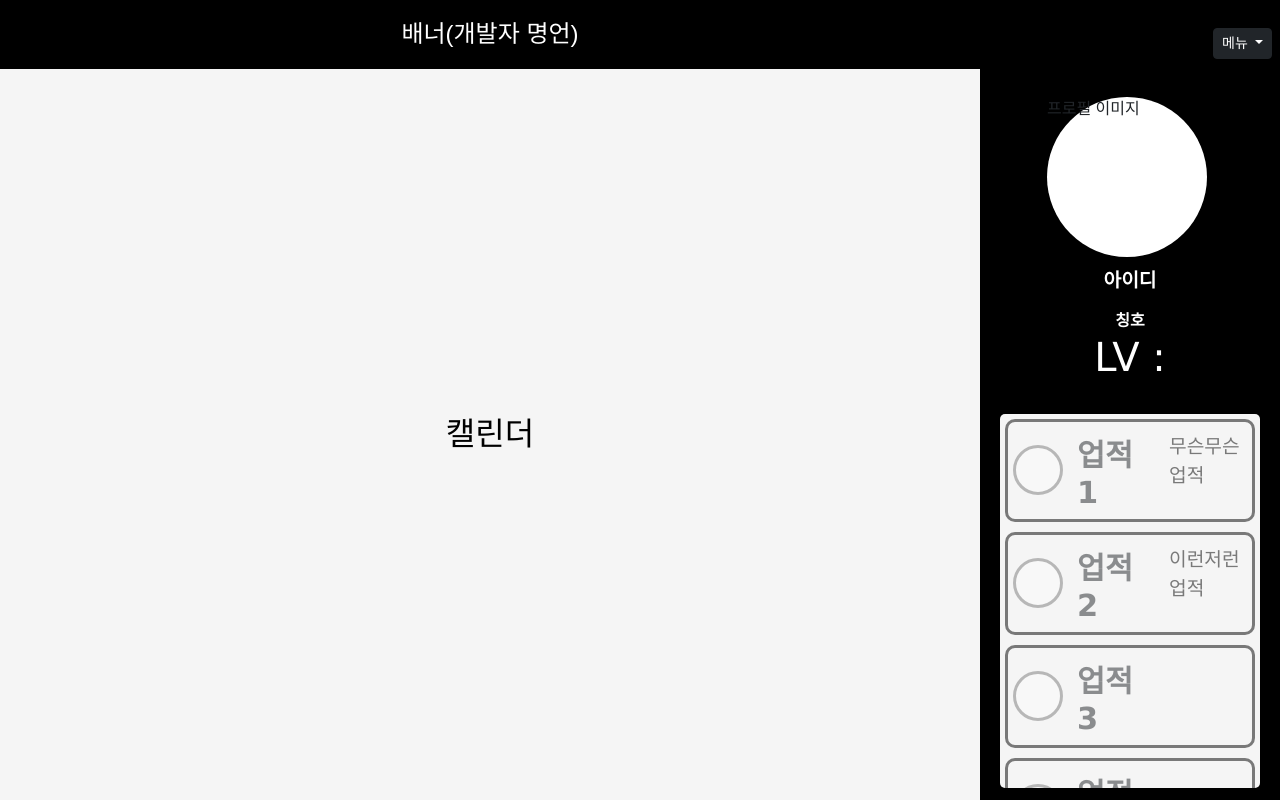
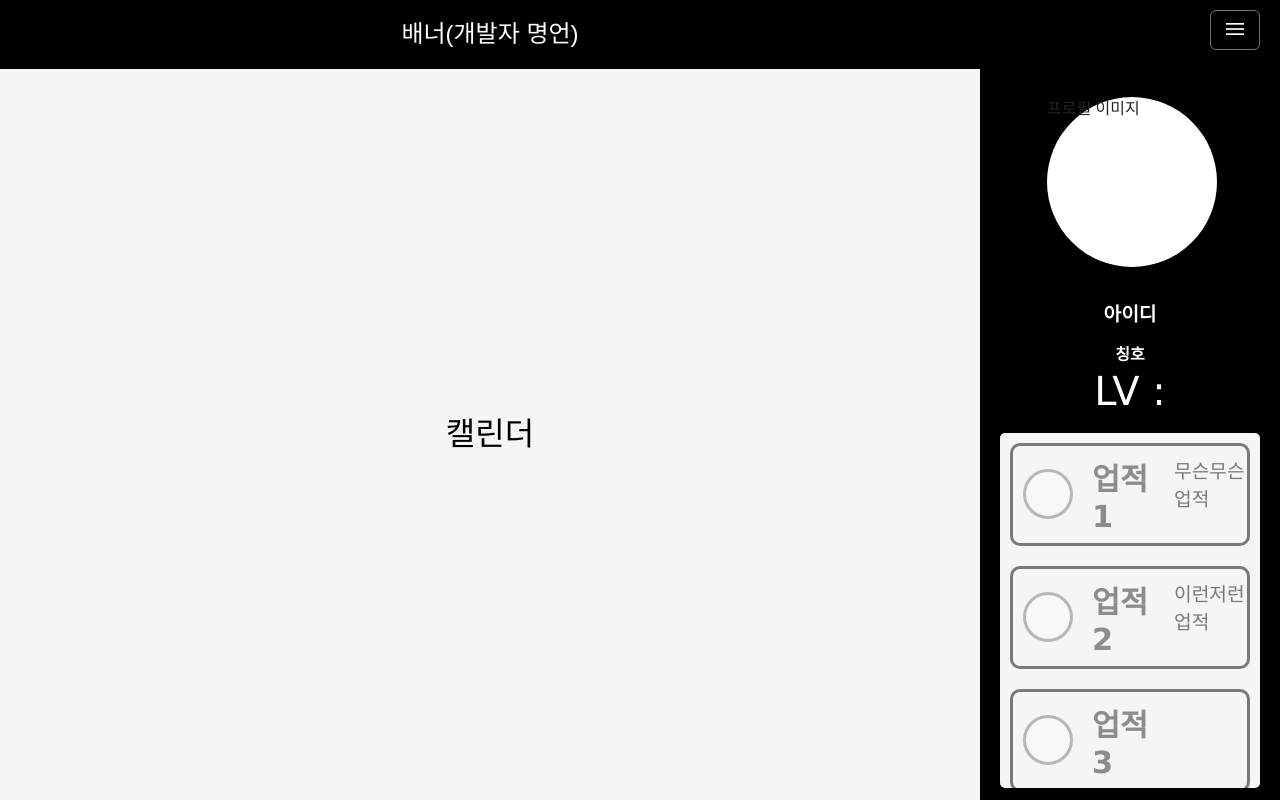
Before and after one commit to KDT-Project-Team3/DevLog, a plain HTML site: page Diary_for_DEV/index.html in a window 1280 px wide. Both pictures are taken after a click on the element "프로필 이미지". Drawn offline with nearby package versions, Linux system fonts and the light colour scheme.

Commit message:
메뉴버튼 변경

```diff
--- a/Diary_for_DEV/index.html
+++ b/Diary_for_DEV/index.html
@@ -14,13 +14,16 @@
           integrity="sha384-YvpcrYf0tY3lHB60NNkmXc5s9fDVZLESaAA55NDzOxhy9GkcIdslK1eN7N6jIeHz"
           crossorigin="anonymous"></script>
 
+
   <!-- 리셋 스타일시트-->
   <link src="reset.css" type = "text/css" rel="stylesheet" />
 
   <!-- 커스텀 스타일시트 -->
   <link rel="stylesheet" href="style.css">
     <script defer src="script.js"></script>
-</head>
+
+<!-- 아이콘-->
+    <link rel="stylesheet" href="https://fonts.googleapis.com/css2?family=Material+Symbols+Outlined:opsz,wght,FILL,GRAD@20..48,100..700,0..1,-50..200&icon_names=menu" /></head>
 
 <!-- TODO : 업적 height 상대단위 수정 필요(화면별로 비율 달라짐)-->
 
@@ -36,18 +39,23 @@
   </div>
 
   <aside class="sidebar">
+<!--    메뉴 버튼 -->
+      <button class="menuBtn btn btn-secondary" type="button" data-bs-toggle="offcanvas" data-bs-target="#offcanvasRight" aria-controls="offcanvasRight">
+          <span class="material-symbols-outlined">menu</span>
+      </button>
 
-<!--    메뉴 버튼 -->
-    <div class="menu_button dropdown d-inline btn-lg">
-      <button class="menu_dropdown btn btn-dark btn-sm dropdown-toggle" type="button" id="menuDropdown" data-bs-toggle="dropdown" aria-expanded="false">
-        <span id="dropdownMenu">메뉴</span>
-      </button>
-      <ul class="dropdown-menu">
-        <li><a class="dropdown-menu" href="#">메뉴1</a></li>
-        <li><a class="dropdown-menu" href="#">메뉴2</a></li>
-        <li><a class="dropdown-menu" href="#">메뉴3</a></li>
-      </ul>
-    </div>
+      <!-- Offcanvas 메뉴 -->
+      <div class="offcanvas offcanvas-end" tabindex="-1" id="offcanvasRight" aria-labelledby="offcanvasRightLabel">
+          <div class="offcanvas-header">
+              <h5 class="offcanvas-title" id="offcanvasRightLabel">메뉴</h5>
+              <button type="button" class="btn-close" data-bs-dismiss="offcanvas" aria-label="Close"></button>
+          </div>
+          <div class="offcanvas-body">
+              <a href="#" class="d-block mb-2">메뉴1</a>
+              <a href="#" class="d-block">메뉴2</a>
+          </div>
+      </div>
+
 
     <div class="profileLayout">
       <div class="profileImg">프로필 이미지</div>
@@ -88,6 +96,7 @@
         <div class="exp-bar">70%</div>
       </div>
     </div>
+
 
 <!--  todo : 업적 처럼 특수효과 추가 하기-->
     <div class="medalBox">
--- a/Diary_for_DEV/script.js
+++ b/Diary_for_DEV/script.js
@@ -1,9 +1,11 @@
 document.addEventListener("DOMContentLoaded", function () {
     const sidebar = document.querySelector(".sidebar");
+    const profileLayout = document.querySelector(".profileLayout");
     const profileInner = document.querySelector(".profileInner");
     const profileImg = document.querySelector(".profileImg");
     const expBar = document.querySelector(".exp");
     const medalBox = document.querySelector(".medalBox");
+    const medal = document.querySelectorAll(".medal");
     const userInfoLayout = document.querySelector(".userInfoLayout");
     const profile = document.querySelector(".profile");
 
@@ -22,11 +24,13 @@ document.addEventListener("DOMContentLoaded", function () {
         userInfoLayout.classList.add("profileInvisible");
 
         //프로필 비율
-        // profileLayout.style.marginLeft = "0";
-        profileImg.style.width = "120px";
-        profileImg.style.height = "120px";
+        profileLayout.style.marginBottom = "0";
+        // profileLayout.style.height = "20%";
+        profileImg.style.width = "140px";
+        profileImg.style.height = "140px";
         profile.style.left = "70%";
-        // profileLayout.style.height = "100%";
+        userInfoLayout.style.marginTop = "0";
+
 
         //업적 설명 텍스트
         // achievement_p.style.opacity = "1";\
@@ -38,15 +42,13 @@ document.addEventListener("DOMContentLoaded", function () {
         profileInner.classList.add("profileInvisible"); // hover 해제 시 숨김
         expBar.classList.add("profileInvisible"); // hover 시 보이게
         medalBox.classList.add("profileInvisible");
-        medalBox.style.height = "5%";
-        userInfoLayout.classList.remove("profileInvisible");
+        medalBox.style.height = "0";
+        userInfoLayout.classList.remove("profileInvisible")
 
         //프로필 비율
-        // profileLayout.style.marginLeft = "47px";
-        profileImg.style.width = "160px";
-        profileImg.style.height = "160px";
-        // profileLayout.style.height = "25%";
-        // profile.style.left = "-7000px";
+        profileImg.style.width = "170px";
+        profileImg.style.height = "170px";
+        userInfoLayout.style.marginTop = "20%";
 
 
         //업적 설명 텍스트
@@ -64,4 +66,10 @@ document.addEventListener("DOMContentLoaded", function () {
             selectedTitle.textContent = selectedText;// 칭호 텍스트 변경
         });
     });
+
+    console.log(medal.document);
+    //todo : 메달 호버하면 앞뒤 메달 조금 커지게
+
+    //todo: 레벨 증가 로직
+
 });
--- a/Diary_for_DEV/style.css
+++ b/Diary_for_DEV/style.css
@@ -1,3 +1,7 @@
+/*todo : 업적 칸 비율 조절
+         메달 hover 효과 수정
+         드랍다운 메뉴 수정*/
+
 * {
     margin: 0;
     padding: 0;
@@ -54,6 +58,7 @@ body {
     width: 300px;
     background: black;
     padding: 20px;
+    padding-top: 10px;
     display: flex;
     flex-direction: column;
     transition-property: width;
@@ -65,6 +70,29 @@ body {
 .sidebar:hover {
     width: 600px;
 }
+
+
+.menuBtn {
+    margin: 0;
+    width: 50px;
+    height: 40px;
+    background: black;
+    /*border: 2px solid #c1c1c1;*/
+    color: white;
+    align-self: end;
+    align-items: center;
+    align-content: center;
+}
+
+
+ .material-symbols-outlined {
+     font-variation-settings:
+             'FILL' 0,
+             'wght' 400,
+             'GRAD' 0,
+             'opsz' 40;
+ }
+
 
 .sidebar>.profileLayout {
     align-items: center;
@@ -92,6 +120,7 @@ body {
     display: flex;
     flex-direction: column;
     align-items: center;
+    font-size: 25px;
 }
 .exp {
     transition: ease 0.3s;
@@ -109,8 +138,8 @@ body {
 
 /*todo : 프로필이미지 반응형으로 구현*/
 .profileImg {
-    width: 160px;
-    height: 160px;
+    width: 170px;
+    height: 170px;
     border-radius: 50%;
     /*하얀배경은 이미지 넣고 지우기*/
     background: white;
@@ -140,6 +169,8 @@ body {
     color: white;
     font: bold 1em/1.5em "Lucida Grande", Helvetica, Arial, sans-serif;
     text-align: center;
+    margin-top: 20px;
+    margin-bottom: 10px;
     transition: 0.3s;
 }
 
@@ -229,7 +260,7 @@ body {
 }
 
 .exp-bar {
-    width: 70%; /* 경험치 상태 (예: 70%) */
+    width: 20%; /* 경험치 상태 (예: 70%) */
     height: 100%;
     background: linear-gradient(to right, #e4b61b, #8bc34a); /* 색상 그라데이션 */
     text-align: center;
@@ -258,7 +289,7 @@ body {
 /*todo : height 상대단위 수정 필요(화면별로 비율 달라짐)*/
 .achievement {
     width: 100%;
-    height: 72vh;
+    height: 70vh;
     background: #f5f5f5;
     display: flex;
     position: relative;
@@ -280,7 +311,7 @@ body {
     align-items: center;
     justify-content: start;
     border-radius: 10px;
-    margin: 5px;
+    margin: 10px;
     opacity: 0.5;
     transition: ease 0.2s;
 }
```
